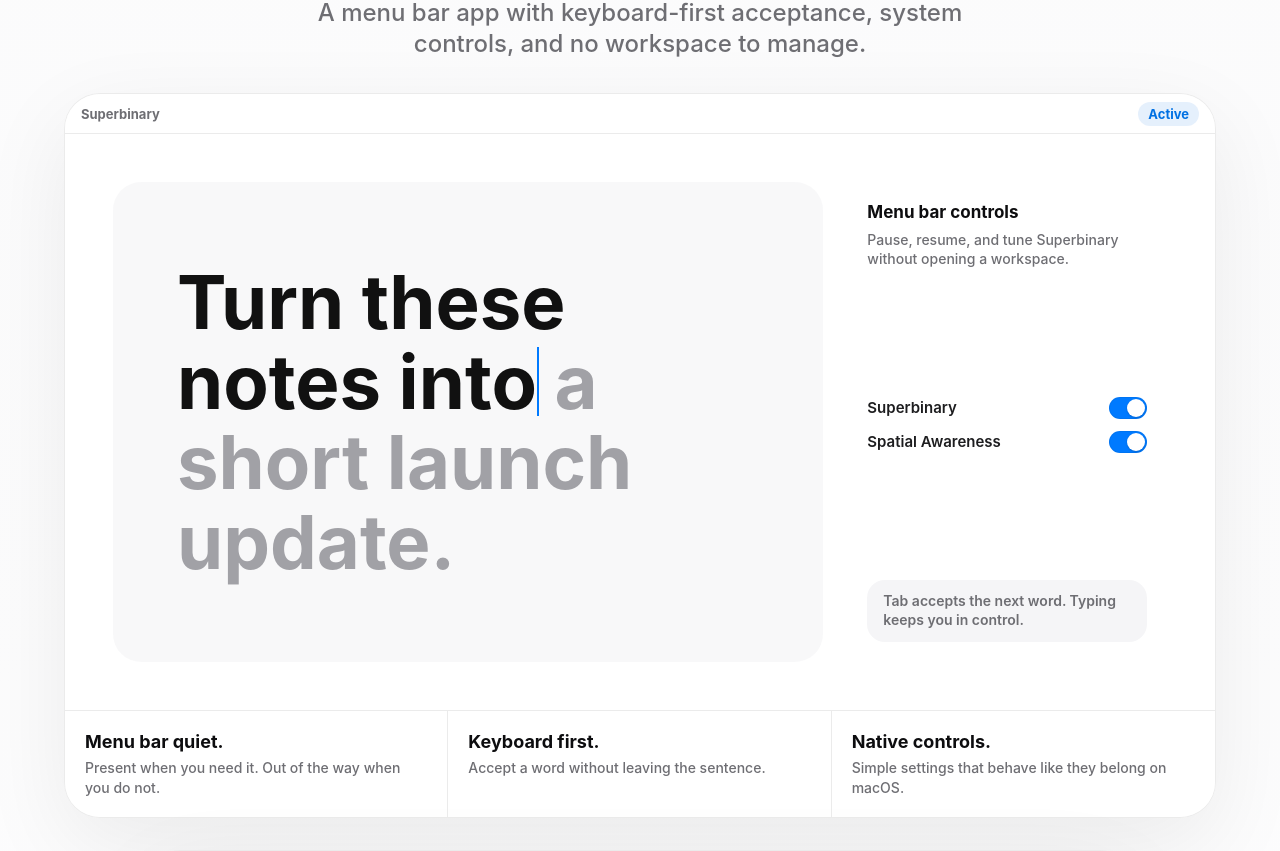
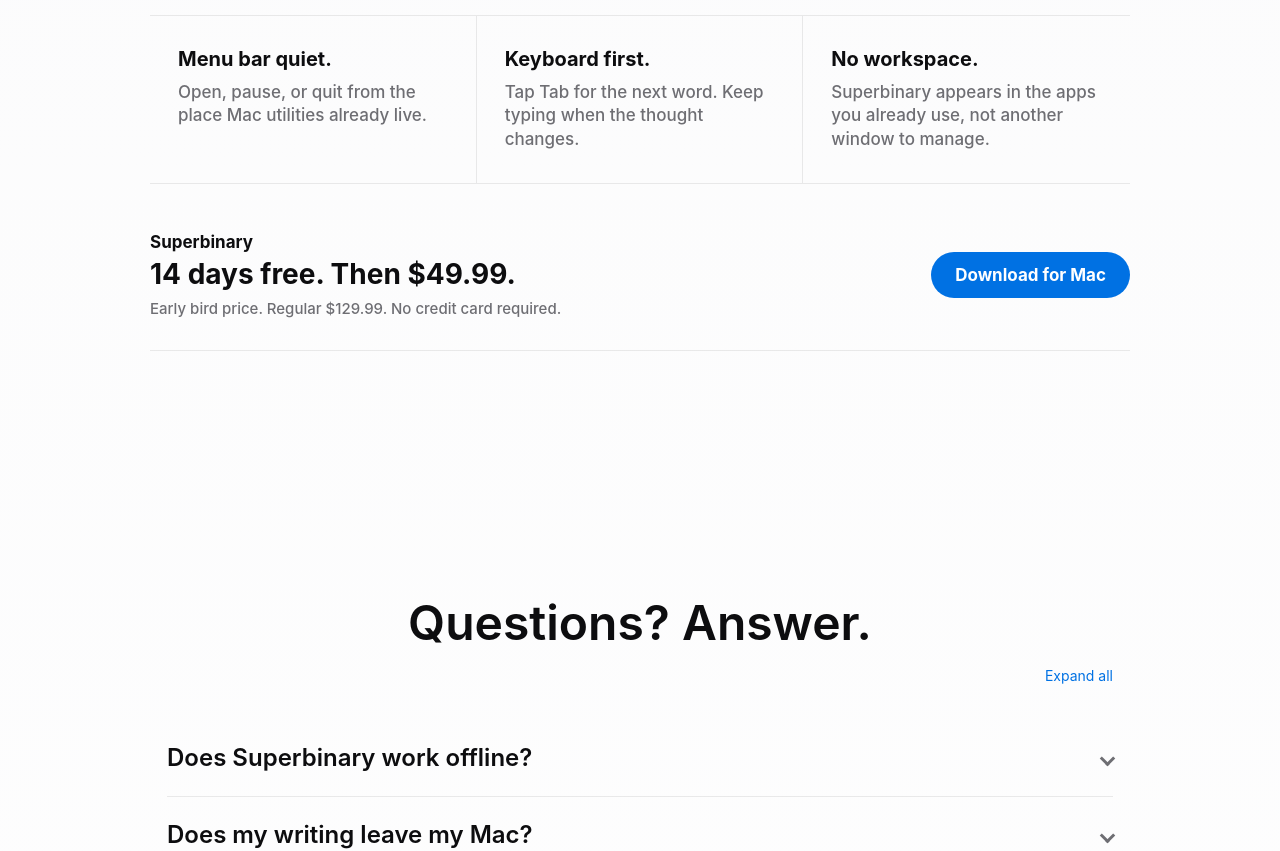
Before and after one commit to TC-X/superbinary_website, a React (Vite) app: page / in a window 1280 px wide. Shown: the part 9774-10625 px from the top of the page. Built offline with nearby package versions, Linux system fonts and the light colour scheme.

Commit message:
style: simplify built for mac section

```diff
--- a/src/routes/LandingPage.tsx
+++ b/src/routes/LandingPage.tsx
@@ -476,6 +476,12 @@
 }
 
 function NativePricing({ onDownload }: { onDownload: () => void }) {
+  const macDetails = [
+    ['Menu bar quiet.', 'Open, pause, or quit from the place Mac utilities already live.'],
+    ['Keyboard first.', 'Tap Tab for the next word. Keep typing when the thought changes.'],
+    ['No workspace.', 'Superbinary appears in the apps you already use, not another window to manage.'],
+  ]
+
   return (
     <section
       className="px-[clamp(1.25rem,5vw,4.375rem)] py-30 [scroll-margin-top:4.5rem]"
@@ -484,58 +490,22 @@
     >
       <div className={sectionHeadClass}>
         <p className={eyebrowClass}>Built for Mac.</p>
-        <h2 className={h2Class}>Feels native from the first keystroke.</h2>
+        <h2 className={h2Class}>Quiet by default.</h2>
         <p className={sectionHeadCopyClass}>
-          A menu bar app with keyboard-first acceptance, system controls, and no workspace to manage.
+          Superbinary lives in the menu bar, follows the keyboard, and stays out of the way until the next words are useful.
         </p>
       </div>
-      <div className="mx-auto w-[min(73.75rem,100%)] overflow-hidden rounded-[2.25rem] border border-hairline bg-elevated shadow-panel">
-        <div className="flex h-10 items-center justify-between border-b border-hairline bg-panel px-4 text-[0.8125rem] font-[650] text-muted">
-          <span>Superbinary</span>
-          <span className="rounded-full bg-sb-blue/10 px-2.5 py-1 text-sb-blue">Active</span>
-        </div>
-        <div className="grid min-h-[clamp(28rem,45vw,36rem)] grid-cols-[minmax(0,1fr)_minmax(18rem,0.45fr)] gap-6 p-[clamp(1.25rem,4vw,3rem)] max-[56.25rem]:grid-cols-1">
-          <div className="grid content-center rounded-[1.75rem] bg-bg/[0.72] p-[clamp(1.5rem,5vw,4rem)]">
-            <p className="m-0 text-[clamp(2rem,5.8vw,5rem)] leading-[1.08] font-[750] tracking-[0] text-ink">
-              <SuggestionText accepted="Turn these notes into" ghost=" a short launch update." />
-            </p>
-          </div>
-          <div className="grid content-between rounded-[1.75rem] bg-panel p-5">
-            <div>
-              <p className="m-0 text-[1.0625rem] font-[750] text-ink">Menu bar controls</p>
-              <p className="m-0 mt-2 text-sm leading-[1.38] font-[520] text-muted">
-                Pause, resume, and tune Superbinary without opening a workspace.
-              </p>
-            </div>
-            <div className="mt-8 grid gap-3">
-              {['Superbinary', 'Spatial Awareness'].map((item) => (
-                <div className="flex items-center justify-between gap-4 text-[0.9375rem] font-[620] text-control-ink" key={item}>
-                  <span>{item}</span>
-                  <span className="h-5.5 w-9.5 rounded-full bg-caret-blue shadow-[inset_0_0_0_0.0625rem_rgba(0,0,0,0.05)]">
-                    <span className="ml-auto block h-4.5 w-4.5 rounded-full bg-white shadow-[0_0.0625rem_0.125rem_rgba(0,0,0,0.18)] [margin:0.125rem_0.125rem_0.125rem_auto]" />
-                  </span>
-                </div>
-              ))}
-            </div>
-            <div className="mt-8 rounded-[1.125rem] bg-bg px-4 py-3 text-[0.875rem] leading-[1.35] font-[620] text-muted">
-              Tab accepts the next word. Typing keeps you in control.
-            </div>
-          </div>
-        </div>
-        <div className="grid grid-cols-3 border-t border-hairline bg-panel/[0.64] max-[56.25rem]:grid-cols-1">
-          {[
-            ['Menu bar quiet.', 'Present when you need it. Out of the way when you do not.'],
-            ['Keyboard first.', 'Accept a word without leaving the sentence.'],
-            ['Native controls.', 'Simple settings that behave like they belong on macOS.'],
-          ].map(([title, body]) => (
-            <div className="border-r border-hairline p-5 last:border-r-0 max-[56.25rem]:border-r-0 max-[56.25rem]:border-b max-[56.25rem]:last:border-b-0" key={title}>
-              <h3 className="m-0 text-[1.125rem] font-[750] text-ink">{title}</h3>
-              <p className="m-0 mt-1.5 text-sm leading-[1.4] font-[520] text-muted">{body}</p>
-            </div>
+      <div className="mx-auto mt-11 w-[min(61.25rem,100%)] border-y border-hairline">
+        <div className="grid grid-cols-3 divide-x divide-hairline max-[56.25rem]:grid-cols-1 max-[56.25rem]:divide-x-0 max-[56.25rem]:divide-y">
+          {macDetails.map(([title, body]) => (
+            <article className="px-7 py-8 text-left max-[56.25rem]:px-0 max-[56.25rem]:py-6" key={title}>
+              <h3 className="m-0 text-[1.25rem] leading-[1.12] font-[750] tracking-[0] text-ink">{title}</h3>
+              <p className="m-0 mt-2.5 text-[1.0625rem] leading-[1.38] font-[520] text-muted">{body}</p>
+            </article>
           ))}
         </div>
       </div>
-      <div className="mx-auto mt-8 grid w-[min(61.25rem,100%)] grid-cols-[1fr_auto] items-center gap-5 rounded-[1.875rem] border border-hairline bg-elevated px-[clamp(1.5rem,4vw,2.75rem)] py-6 shadow-panel max-[56.25rem]:grid-cols-1 max-[56.25rem]:text-center">
+      <div className="mx-auto mt-12 grid w-[min(61.25rem,100%)] grid-cols-[1fr_auto] items-center gap-5 border-b border-hairline pb-8 max-[56.25rem]:grid-cols-1 max-[56.25rem]:justify-items-center max-[56.25rem]:text-center">
         <div>
           <p className="m-0 text-[1.0625rem] font-[700] text-ink">Superbinary</p>
           <p className="m-0 mt-1.5 text-[clamp(1.25rem,2.4vw,1.75rem)] leading-[1.18] font-[650] text-ink">
```
